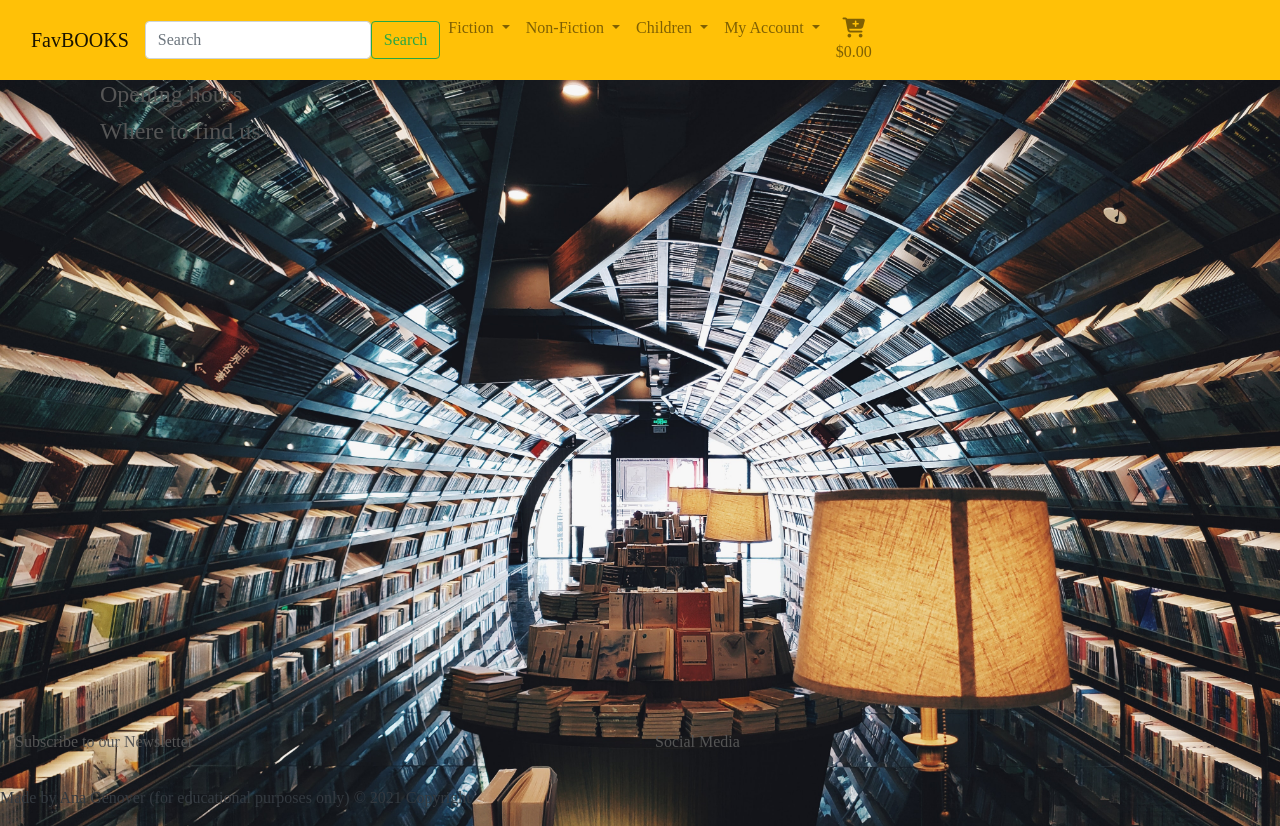
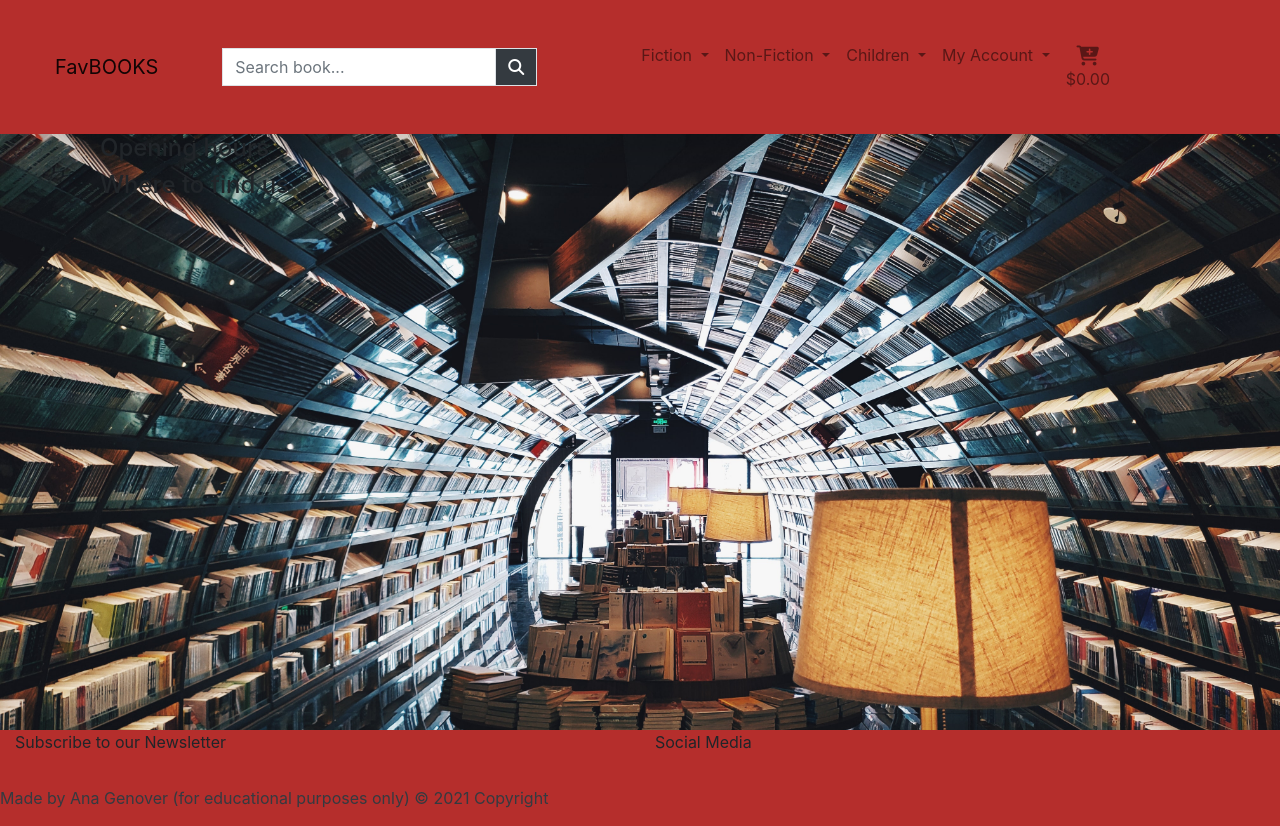
Before and after one commit to AnaG0307/favbooks-v3, a Django app: page / in a window 1280 px wide. Run offline with Django 3.2, Linux system fonts and the light colour scheme; some libraries are stand-ins or nearby versions.

Commit message:
Added further customization to navigation bar, added background image for home page

```diff
--- a/static/css/base.css
+++ b/static/css/base.css
@@ -3,13 +3,9 @@
 }
 
 body {
-    background: url('media/homepage-image.jpg') no-repeat center center fixed;
+    background: url('/media/homepage-image.jpg') no-repeat center center fixed;
     background-size: cover;
-    display: flex;
-    flex-direction: column;
-    color: #555;
-    font-family: 'Montserrat';
-}
+  }
 
 .content {
     min-height: calc(100vh - 70px);
@@ -18,3 +14,7 @@
 .footer {
     height: 50px;
 }
+
+.bg-main {
+    background-color: #B52E2C;
+}
--- a/templates/base.html
+++ b/templates/base.html
@@ -45,19 +45,27 @@
 
   <!-- Navigation bar -->
   <div class="content">
-    <nav class="navbar navbar-expand-lg navbar-light bg-warning">
-      <div class="container-fluid">
+    <nav class="navbar navbar-expand-lg navbar-light bg-main shadow-lg">
+      <div class="container-fluid mx-4 my-4">
         <a class="navbar-brand" href="{% url 'home' %}">FavBOOKS</a>
-        <form class="d-flex">
-          <input class="form-control me-2" type="search" placeholder="Search" aria-label="Search">
-          <button class="btn btn-outline-success" type="submit">Search</button>
+        <form class="d-flex my-3 mx-5" method="GET" action="">
+          <div class="input-group w-100">
+            <input type="text" class="form-control border rounded-0" name="q" placeholder="Search book...">
+            <div class="input-group-append">
+              <button class="form-control btn border rounded-0 btn-dark" type="submit">
+                <span class="icon">
+                  <i class="fas fa-search"></i>
+                </span>
+              </button>
+            </div>
+          </div>
         </form>
         <button class="navbar-toggler" type="button" data-bs-toggle="collapse" data-bs-target="#navbarSupportedContent"
           aria-controls="navbarSupportedContent" aria-expanded="false" aria-label="Toggle navigation">
           <span class="navbar-toggler-icon"></span>
         </button>
         <div class="collapse navbar-collapse" id="navbarSupportedContent">
-          <ul class="navbar-nav me-auto mb-2 mb-lg-0">
+          <ul class="navbar-nav mx-5">
             <li class="nav-item dropdown">
               <a class="nav-link dropdown-toggle" href="#" id="navbarDropdown" role="button" data-bs-toggle="dropdown"
                 aria-expanded="false">
@@ -115,7 +123,7 @@
             <li class="nav-item">
               <a class="nav-link" href="">
                 <div class="text-center">
-                  <div><i class="fas fa-cart-plus fa-lg text-black"></i></div>
+                  <div><i class="fas fa-cart-plus fa-lg text-black fa-lg"></i></div>
                   <p class="my-0 text-black">
                     {% if grand_total %}
                     ${{ grand_total|floatformat:2 }}
@@ -139,14 +147,12 @@
     {% block page_header %}
 
     {% endblock %}
-    <main>
       {% block content %}
 
       {% endblock %}
-    </main>
   </div>
   <!-- FOOTER -->
-  <footer class="footer">
+  <footer class="footer bg-main shadow-lg">
     <div class="container-fluid">
       <div class="row my-auto">
         <div class="col">
@@ -156,7 +162,7 @@
           <p>Social Media</p>
         </div>
       </div>
-      <div class="row">
+      <div class="row bg-main">
         <div class="footer-copyright text-center py-3">
           <p class="m-0 text-center text-dark">Made by Ana Genover (for educational purposes only) © 2021 Copyright</p>
         </div>
```
